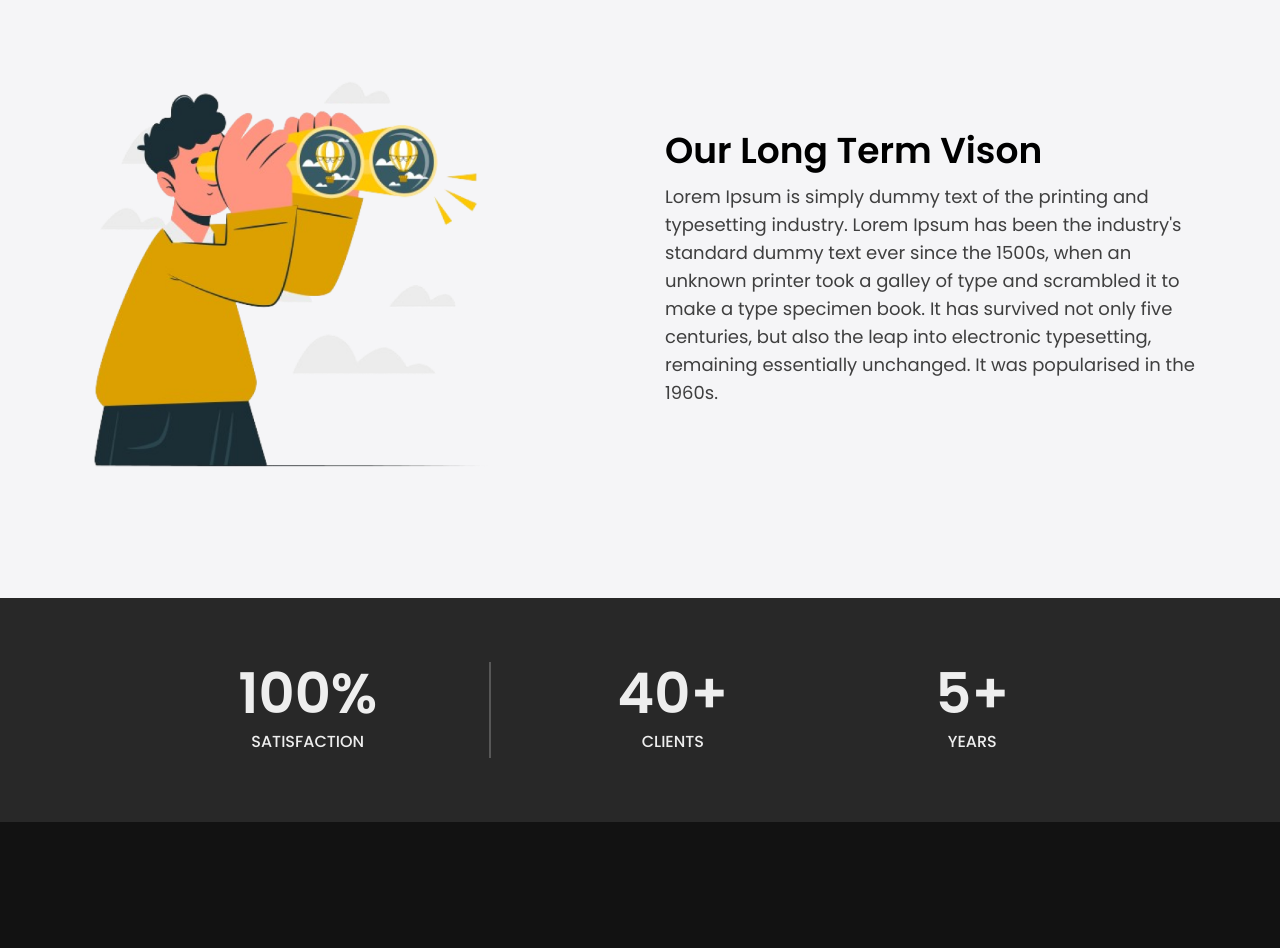
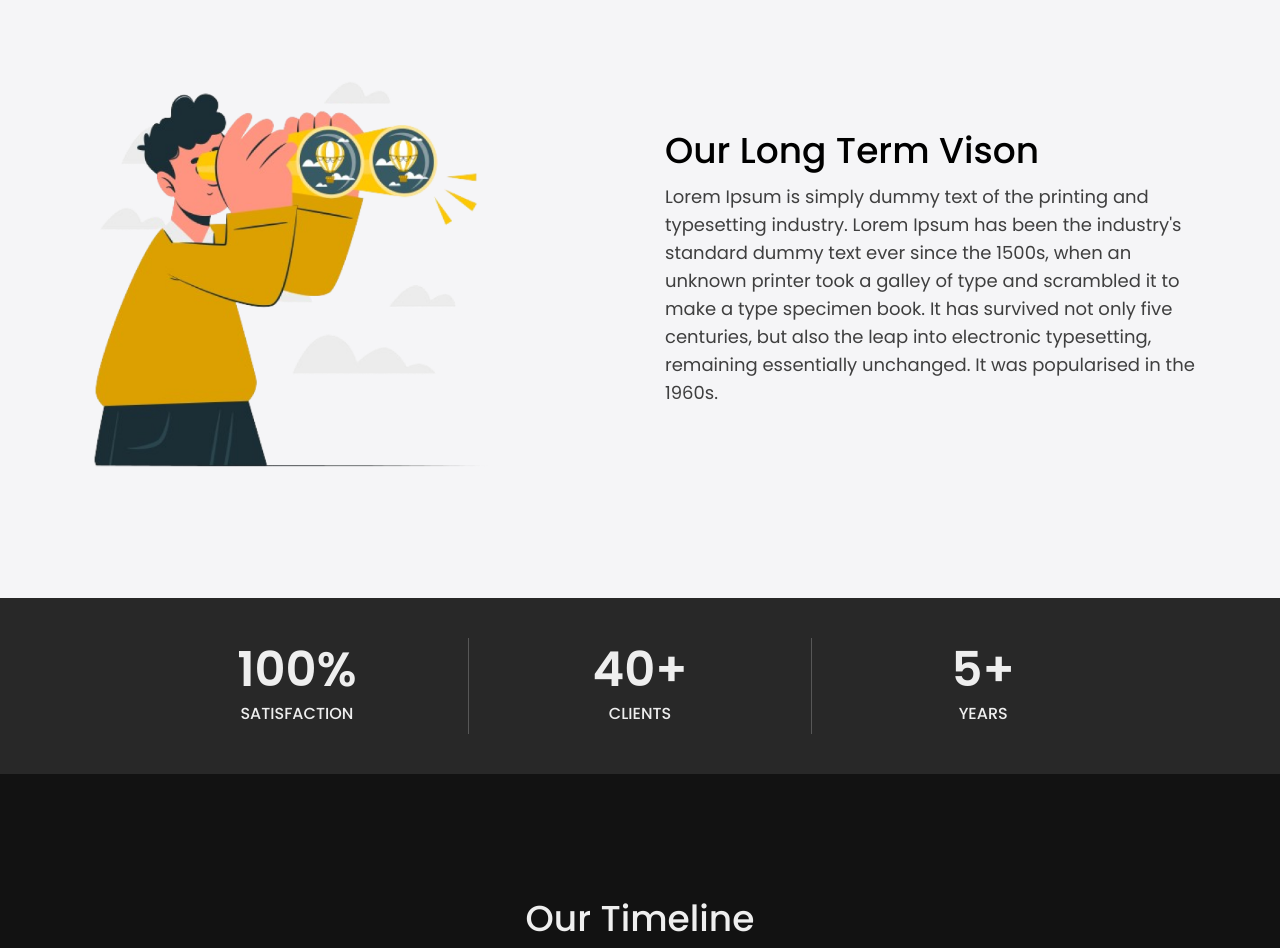
Before and after one commit to SDhakZ/beamlab-vercel, a Next.js app: page /about in a window 1280 px wide. Shown: the part 260-1208 px from the top of the page. Built offline with nearby package versions, Linux system fonts and the light colour scheme.

Commit message:
Refinements on font size

```diff
--- a/src/app/(routes)/about/(Components)/timeline.jsx
+++ b/src/app/(routes)/about/(Components)/timeline.jsx
@@ -12,7 +12,6 @@ import { useGlobalState } from "@/app/utility/globalStateProvide";
 
 export default function Timeline() {
   const { setMenuBackgroundBlack } = useGlobalState();
-  const [isDarkTheme, setIsDarkTheme] = useState(false);
   const timelineSection = useRef(null);
 
   useEffect(() => {
@@ -20,11 +19,10 @@ export default function Timeline() {
       if (timelineSection.current) {
         const topPos = timelineSection.current.getBoundingClientRect().top;
         const offset = window.innerHeight / 2; // Middle of the viewport
-
         const isInMiddle =
           topPos <= offset &&
           topPos >= offset - timelineSection.current.offsetHeight;
-        setIsDarkTheme(isInMiddle);
+
         setMenuBackgroundBlack(isInMiddle);
       } else {
         return null;
--- a/src/app/(routes)/about/about.jsx
+++ b/src/app/(routes)/about/about.jsx
@@ -7,8 +7,10 @@ export default function About() {
   return (
     <div>
       <section className="container-margin-compact top-section-p">
-        <h1 className="text-5xl font-medium text-center">About Us</h1>
-        <div className="flex flex-col items-center justify-between w-full gap-2 lg:gap-20 lg:mt-20 md:gap-12 sm:flex-row sm:mt-16">
+        <h1 className="text-3xl font-medium text-center md:text-3xl lg:text-5xl">
+          About Us
+        </h1>
+        <div className="flex flex-col items-center justify-between w-full gap-2 mt-10 lg:gap-20 lg:mt-20 md:gap-12 sm:flex-row sm:mt-16">
           <figure>
             <img
               className="w-full h-auto max-w-[450px]"
@@ -17,10 +19,10 @@ export default function About() {
           </figure>
 
           <div className="flex flex-col gap-1 sm:gap-2 md:gap-3">
-            <h2 className="text-2xl font-semibold leading-normal sm:text-2xl lg:text-4xl md:text-3xl">
+            <h2 className="text-2xl font-medium leading-normal sm:text-2xl lg:text-4xl md:text-3xl">
               Our Long Term Vison
             </h2>
-            <p className="w-full text-lg md:min-w-p[350px] lg:min-w-[400px] text-black-shade-200 leading-relaxed md:text-base lg:text-lg  max-w-[550px]">
+            <p className="w-full text-base md:min-w-p[350px] lg:min-w-[400px] text-black-shade-200 leading-relaxed md:text-base lg:text-lg  max-w-[550px]">
               Lorem Ipsum is simply dummy text of the printing and typesetting
               industry. Lorem Ipsum has been the industry's standard dummy text
               ever since the 1500s, when an unknown printer took a galley of
@@ -32,7 +34,7 @@ export default function About() {
           </div>
         </div>
       </section>
-      <section className="py-16 margin-t bg-black-shade-300 ">
+      <section className="py-10 margin-t bg-black-shade-300 ">
         <div className="flex items-center justify-center container-margin">
           <div className="flex max-w-[900px] flex-col items-center w-full gap-8 sm:gap-16 sm:flex-row">
             <Counter
@@ -43,13 +45,13 @@ export default function About() {
             />
             <hr className="sm:block hidden sm:visble border-none h-24 w-[0.4rem] bg-black-shade-100" />
             <Counter darkMode={true} number={40} title="Clients" unit="+" />
-            <hr className="hidden border-none h-24 w-[0.4rem] bg-black-shade-100" />
+            <hr className="hidden sm:block border-none h-24 w-[0.4rem] bg-black-shade-100" />
             <Counter darkMode={true} number={5} title="Years" unit="+" />
           </div>
         </div>
       </section>
       <section className="bg-background-black padding-y-lg ">
-        <h2 className="mt-10 text-2xl font-medium text-center md:text-3xl lg:text-5xl text-white-shade-200 mb-28">
+        <h2 className="mt-10 text-2xl font-medium text-center md:text-3xl lg:text-4xl text-white-shade-200 mb-28">
           Our Timeline
         </h2>
 
--- a/src/app/components/counter/Counter.jsx
+++ b/src/app/components/counter/Counter.jsx
@@ -10,7 +10,7 @@ export default function Counter({ number, title, unit, alignStart, darkMode }) {
       }`}
     >
       <div
-        className={`text-4xl font-semibold sm:text-4xl md:text-5xl lg:text-[3.5rem] ${
+        className={`text-4xl font-semibold sm:text-4xl md:text-4xl lg:text-5xl ${
           darkMode ? "text-white-shade-200" : "text-black-shade-300"
         }`}
       >
```
